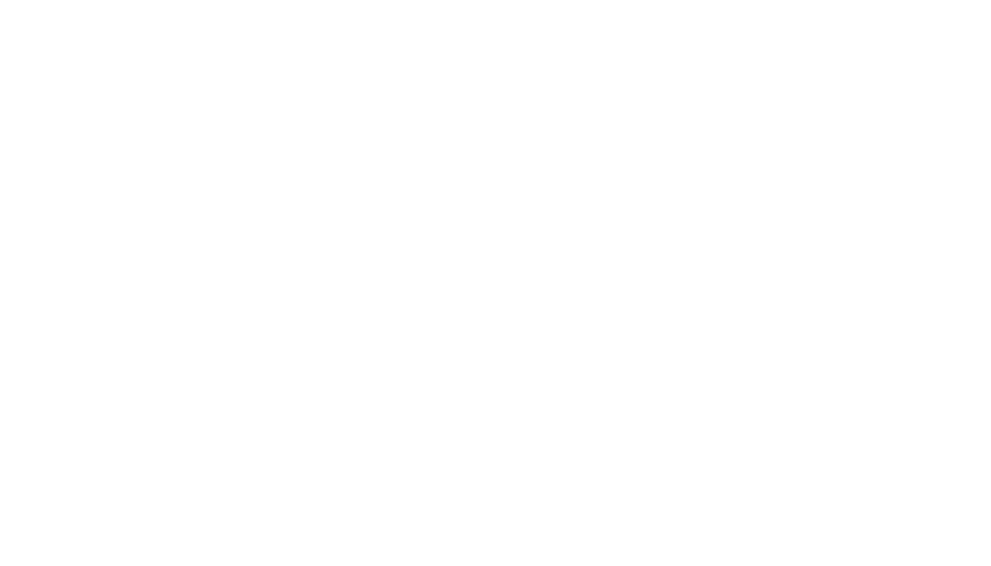
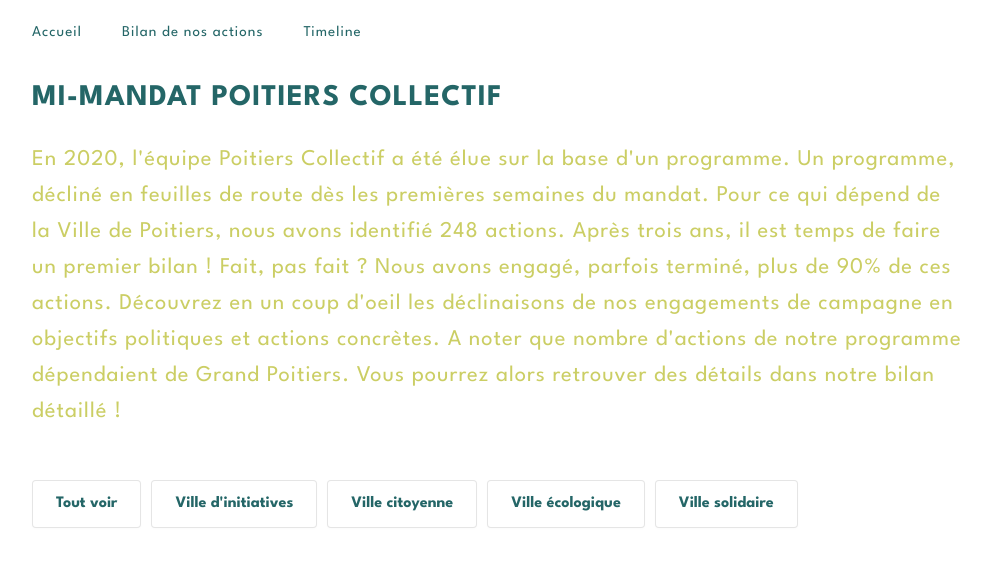
Before and after one commit to charlesrb/Mi-mandat-poco, a Vue app in the folder fait-pas-fait/: page /bilan-de-nos-actions in a window 1280 px wide. Before the commit this address had no page. Shown: the top 566 px of the page, without its empty margins (143-1134 px from the left). Built offline with nearby package versions, Linux system fonts and the light colour scheme; a web font is replaced by a local one.

Commit message:
fix : téléchargement des bilsn

```diff
--- a/fait-pas-fait/src/assets/poles.json
+++ b/fait-pas-fait/src/assets/poles.json
@@ -2,26 +2,33 @@
     {
         "id": 0,
         "pole": "Tout voir",
-        "themes": ["Culture et espaces publics", "Patrimoine, tourisme et archéologie", "Vie sportive", "Emploi et insertion", "Développement local et ESS", "Commerce, marchés et artisanat", "Enseignement supérieur, recherche et innovation", "Commande publique responsable","Budget et finances", "Coopération internationale et européenne", "Evaluation des politiques publiques", "Numérique responsable", "Participation citoyenne", "Personnel communal", "Tranquillité publique et sécurité", "Vie associative", "Ville accueillante","Bientraitance animale", "Mobilités", "Parcs, jardins et espaces naturels en ville", "Patrimoine exemplaire", "Résilience, prévention et gestion des risques", "Restauration collective", "Urbanisme", "Végétalisation et éducation à la nature", "Voirie et éclairage public", "Zéro déchet","Droits aux loisirs et aux vacances", "Education", "Education populaire et maison de quartier", "Egalité des droits", "Jeunesse et vie étudiante", "Logement et lutte contre l'habitat insalubre", "Petite enfance", "Santé et prévention", "Solidarités", "Ville amie des aînées et aînés"]
+        "themes": ["Culture et espaces publics", "Patrimoine, tourisme et archéologie", "Vie sportive", "Emploi et insertion", "Développement local et ESS", "Commerce, marchés et artisanat", "Enseignement supérieur, recherche et innovation", "Commande publique responsable","Budget et finances", "Coopération internationale et européenne", "Evaluation des politiques publiques", "Numérique responsable", "Participation citoyenne", "Personnel communal", "Tranquillité publique et sécurité", "Vie associative", "Ville accueillante","Bientraitance animale", "Mobilités", "Parcs, jardins et espaces naturels en ville", "Patrimoine exemplaire", "Résilience, prévention et gestion des risques", "Restauration collective", "Urbanisme", "Végétalisation et éducation à la nature", "Voirie et éclairage public", "Zéro déchet","Droits aux loisirs et aux vacances", "Education", "Education populaire et maison de quartier", "Egalité des droits", "Jeunesse et vie étudiante", "Logement et lutte contre l'habitat insalubre", "Petite enfance", "Santé et prévention", "Solidarités", "Ville amie des aînées et aînés"],
+        "pdf":"https://poitierscollectif.fr/wp-content/uploads/2023/07/bilan-poitiers-collectif.pdf"
     },
     {
         "id": 1,
         "pole": "Ville d'initiatives",
-        "themes": ["Culture et espaces publics", "Patrimoine, tourisme et archéologie", "Vie sportive", "Emploi et insertion", "Développement local et ESS", "Commerce, marchés et artisanat", "Enseignement supérieur, recherche et innovation", "Commande publique responsable"]
+        "themes": ["Culture et espaces publics", "Patrimoine, tourisme et archéologie", "Vie sportive", "Emploi et insertion", "Développement local et ESS", "Commerce, marchés et artisanat", "Enseignement supérieur, recherche et innovation", "Commande publique responsable"],
+        "pdf":"https://poitierscollectif.fr/wp-content/uploads/2023/07/bilan-poitiers-collectif-developpement-et-rayonnement.pdf"
+
     },
     {
         "id": 2,
         "pole": "Ville citoyenne",
-        "themes":["Budget et finances", "Coopération internationale et européenne", "Evaluation des politiques publiques", "Numérique responsable", "Participation citoyenne", "Personnel communal", "Tranquillité publique et sécurité", "Vie associative", "Ville accueillante"]
+        "themes":["Budget et finances", "Coopération internationale et européenne", "Evaluation des politiques publiques", "Numérique responsable", "Participation citoyenne", "Personnel communal", "Tranquillité publique et sécurité", "Vie associative", "Ville accueillante"],
+        "pdf":"https://poitierscollectif.fr/wp-content/uploads/2023/07/bilan-poitiers-collectif-democratie.pdf"
     },
     {
         "id": 3,
         "pole": "Ville écologique",
-        "themes": ["Bientraitance animale", "Mobilités", "Parcs, jardins et espaces naturels en ville", "Patrimoine exemplaire", "Résilience, prévention et gestion des risques", "Restauration collective", "Urbanisme", "Végétalisation et éducation à la nature", "Voirie et éclairage public", "Zéro déchet"]
+        "themes": ["Bientraitance animale", "Mobilités", "Parcs, jardins et espaces naturels en ville", "Patrimoine exemplaire", "Résilience, prévention et gestion des risques", "Restauration collective", "Urbanisme", "Végétalisation et éducation à la nature", "Voirie et éclairage public", "Zéro déchet"],
+        "pdf":"https://poitierscollectif.fr/wp-content/uploads/2023/07/bilan-poitiers-collectif-transition-ecologique.pdf"
     },
     {
         "id": 4,
         "pole": "Ville solidaire",
-        "themes":["Droits aux loisirs et aux vacances", "Education", "Education populaire et maison de quartier", "Egalité des droits", "Jeunesse et vie étudiante", "Logement et lutte contre l'habitat insalubre", "Petite enfance", "Santé et prévention", "Solidarités", "Ville amie des aînées et aînés"]
+        "themes":["Droits aux loisirs et aux vacances", "Education", "Education populaire et maison de quartier", "Egalité des droits", "Jeunesse et vie étudiante", "Logement et lutte contre l'habitat insalubre", "Petite enfance", "Santé et prévention", "Solidarités", "Ville amie des aînées et aînés"],
+        "pdf":"https://poitierscollectif.fr/wp-content/uploads/2023/07/bilan-poitiers-collectif-lien-social-education.pdf"
+
     }
 ]
--- a/fait-pas-fait/src/components/Navigation.vue
+++ b/fait-pas-fait/src/components/Navigation.vue
@@ -1,7 +1,7 @@
 <template>
     <nav>
       <router-link to="/">Accueil</router-link><br/>
-      <router-link to="/fait-pas-fait">Fait / Pas fait</router-link><br/>
+      <router-link to="/bilan-de-nos-actions">Bilan de nos actions</router-link><br/>
       <router-link to="/timeline">Timeline</router-link>
       <!-- <a href="https://poitierscollectif.fr">Retour vers Poitiers Collectif</a> -->
     </nav>
--- a/fait-pas-fait/src/router/index.js
+++ b/fait-pas-fait/src/router/index.js
@@ -12,7 +12,7 @@
             component: Home,
           },
       {
-        path: "/fait-pas-fait",
+        path: "/bilan-de-nos-actions",
         name: "fait-pas-fait",
         component: FaitPasFait,
       },
--- a/fait-pas-fait/src/views/fait-pas-fait.vue
+++ b/fait-pas-fait/src/views/fait-pas-fait.vue
@@ -3,8 +3,16 @@
     <Navigation></Navigation>
     <h1>Mi-mandat Poitiers Collectif</h1>
     <h2>
-      En 2020, l'équipe Poitiers Collectif a été élue sur la base d'un programme. Un programme, décliné en feuilles de route dès les premières semaines du mandat. Pour ce qui dépend de la Ville de Poitiers, nous avons identifié 248 actions. Après trois ans, il est temps de faire un premier bilan ! Fait, pas fait ? Nous avons engagé, parfois terminé, plus de 90% de ces actions. Découvrez en un coup d'oeil les déclinaisons de nos engagements de campagne en objectifs politiques et actions concrètes.
-A noter que nombre d'actions de notre programme dépendaient de Grand Poitiers. Vous pourrez alors retrouver des détails dans notre bilan détaillé !
+      En 2020, l'équipe Poitiers Collectif a été élue sur la base d'un
+      programme. Un programme, décliné en feuilles de route dès les premières
+      semaines du mandat. Pour ce qui dépend de la Ville de Poitiers, nous avons
+      identifié 248 actions. Après trois ans, il est temps de faire un premier
+      bilan ! Fait, pas fait ? Nous avons engagé, parfois terminé, plus de 90%
+      de ces actions. Découvrez en un coup d'oeil les déclinaisons de nos
+      engagements de campagne en objectifs politiques et actions concrètes. A
+      noter que nombre d'actions de notre programme dépendaient de Grand
+      Poitiers. Vous pourrez alors retrouver des détails dans notre bilan
+      détaillé !
     </h2>
     <div class="test">
       <div class="buttons">
@@ -27,7 +35,9 @@
         </div>
       </div>
     </div>
-    <div v-if="themeChoisi == '' && poleChoisi == ''"></div>
+    <div v-if="themeChoisi == '' && poleChoisi == ''">
+      <div id="telechargement"></div>
+    </div>
     <div v-else>
       <ul>
         <li>
@@ -55,7 +65,12 @@
           ✅ {{ this.termine }} actions terminées !
         </li>
       </ul>
+
+      <div v-if="this.currentDownloadURL" class="telechargement">
+        <a :href="this.currentDownloadURL">Télécharger le bilan {{ this.nomPole }}</a>
+        </div>
     </div>
+
     <div class="actions">
       <div v-for="action in actions" :key="action.id">
         <div
@@ -155,7 +170,42 @@
       quart: 0,
       moitie: 0,
       termine: 0,
+      currentDownloadURL: null,
+      nomPole:null,
     };
+  },
+  watch: {
+    poleChoisi:{
+      handler(value) {
+        if (this.poleChoisi == "Ville d'initiatives") {
+        this.currentDownloadURL = "https://poitierscollectif.fr/wp-content/uploads/2023/07/bilan-poitiers-collectif-developpement-et-rayonnement.pdf";
+        this.nomPole = "du pôle développement et rayonnement local"
+        return
+      }
+      if (this.poleChoisi == "Ville citoyenne") {
+        this.currentDownloadURL = "https://poitierscollectif.fr/wp-content/uploads/2023/07/bilan-poitiers-collectif-democratie.pdf"
+        this.nomPole = "du pôle démocratie"
+        return
+      }
+      if (this.poleChoisi == "Ville écologique") {
+        this.currentDownloadURL = "https://poitierscollectif.fr/wp-content/uploads/2023/07/bilan-poitiers-collectif-transition-ecologique.pdf"
+        this.nomPole = "du pôle transition écologique"
+        return
+      }
+      if (this.poleChoisi == "Ville solidaire") {
+        this.currentDownloadURL = "https://poitierscollectif.fr/wp-content/uploads/2023/07/bilan-poitiers-collectif-lien-social-education.pdf"
+        this.nomPole = "du pôle lien social et éducation"
+        return
+      }
+      if (this.poleChoisi == "Tout voir") {
+        this.currentDownloadURL = "https://poitierscollectif.fr/wp-content/uploads/2023/07/bilan-poitiers-collectif.pdf"
+        this.nomPole = "des trois premières années"
+        return
+      }
+      this.currentDownloadURL = null;
+      this.nomPole = null;
+      }
+    }
   },
   methods: {
     filtre(pole) {
@@ -166,6 +216,7 @@
       this.moitie = 0;
       this.troisquart = 0;
       this.termine = 0;
+
       for (const action of this.actions) {
         if (
           (action.pole == this.poleChoisi || this.poleChoisi == "Tout voir") &&
@@ -287,10 +338,17 @@
 }
 ul {
   margin-top: 50px;
-  margin-bottom: 50px;
 }
 li {
   list-style: none;
+}
+
+.telechargement {
+  margin-top: 20px;
+  margin-bottom: 50px;
+}
+.telechargement > a {
+  font-weight: 700;
 }
 .check {
   color: #246667;
--- a/fait-pas-fait/src/views/home.vue
+++ b/fait-pas-fait/src/views/home.vue
@@ -3,7 +3,7 @@
     <Navigation></Navigation>
     <h1>Bilan mi-mandat Poitiers Collectif</h1>
     <h2>Bienvenue sur le site dédié au mi-mandat de Poitiers Collectif ! <br/>
-      Vous y retrouverez le <a href="https://poitierscollectif.fr/wp-content/uploads/2023/07/bilan-poitiers-collectif.pdf">bilan détaillé</a>, le <a href="/fait-pas-fait">fait / pas fait</a> et la <a href="/timeline">timeline</a> des trois dernières années ! Bonne visite !</h2>
+      Vous y retrouverez le <a href="https://poitierscollectif.fr/wp-content/uploads/2023/07/bilan-poitiers-collectif.pdf">bilan détaillé</a>, le <a href="/bilan-de-nos-actions">bilan de nos actions</a> et la <a href="/timeline">timeline</a> des trois dernières années ! Bonne visite !</h2>
     <!-- <vue-pdf-embed :source="mySource" /> -->
     <!-- <iframe src="https://poitierscollectif.fr/wp-content/uploads/2023/07/bilan-poitiers-collectif.pdf" width="100%" height="700px"> </iframe> -->
     <iframe src="//v.calameo.com/?bkcode=00741617240c58f9db1f5&mode=mini" width="100%" height="500" frameborder="0" scrolling="no" allowtransparency allowfullscreen></iframe>
```
Also changed, not shown: 5 other files (tests, documents, lock files or other folders).
